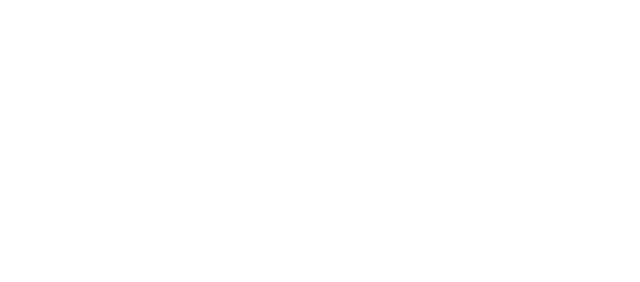
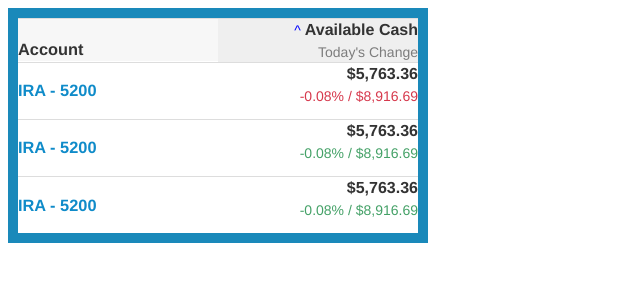
Before and after one commit to Jkthirumal/typescript-ocrmft, a website: page index.html in a window 1280 px wide. Shown: the whole page, without its empty margins (0-640 px from the left). Drawn offline with Linux system fonts and the light colour scheme.

Commit message:
2 files modified

```diff
--- a/index.html
+++ b/index.html
@@ -1,3 +1,136 @@
-<div id="app">
+<!DOCTYPE html>
+<html>
 
-</div>
+<head>
+	<title>Page Title</title>
+	<style>
+		body {
+			font-family: Helvetica, Arial, sans-serif;
+			font-size: 14px;
+			line-height: 1.42857143;
+			color: #333;
+			background-color: #fff;
+		}
+
+		.arrow {
+			color: blue;
+			font-size: 14px;
+		}
+
+		b {
+			font-size: 16px;
+		}
+
+		label {
+			color: #7c7c7c;
+		}
+
+		.table-col-right {
+			background: #efefef;
+			text-align: right;
+			color: #333;
+		}
+
+		.div-table {
+			display: table;
+			width: auto;
+			border: 1px solid #666666;
+			/* border-spacing: 5px;*/
+			/* cellspacing:poor IE support for  this */
+			background-color: transparent;
+			text-align: left;
+			border: 10px solid #1a89ba;
+		}
+
+		.div-table-row {
+			display: table-row;
+			width: auto;
+			clear: both;
+		}
+
+		.div-table-col {
+			float: left;
+			/* fix for  buggy browsers */
+			display: table-column;
+			width: 200px;
+			border-top: 1px solid #ddd;
+		}
+
+		.div-table-col>.div-table-row:frist-child>.table-col-right {
+			background: #efefef;
+			color: #333;
+		}
+
+		.div-table-col:nth-child(even) {
+			text-align: right;
+		}
+
+		.div-table-col>h3 {
+			color: #0f8bc9;
+		}
+
+		.div-table-col:nth-child(2)>span.red {
+			color: #d6384c;
+		}
+
+		.green {
+			color: #44a167;
+		}
+
+		h3.table-header {
+			background: #f7f7f7;
+			color: #333;
+			margin: 0px;
+			padding-top: 19px;
+		}
+	</style>
+</head>
+
+<body>
+
+	<div class="div-table">
+		<div class="div-table-row">
+			<div class="div-table-col">
+				<h3 class="table-header">Account</h3>
+			</div>
+			<div class="div-table-col table-col-right">
+				<span class="arrow"> &#94;</span>
+				<b>Available Cash</b>
+				<br>
+				<label>Today's Change</label>
+			</div>
+		</div>
+		<div class="div-table-row">
+			<div class="div-table-col">
+				<h3>IRA - 5200</h3>
+			</div>
+			<div class="div-table-col">
+				<b>$5,763.36</b>
+				<br>
+				<span class="red">-0.08% / $8,916.69</span>
+			</div>
+		</div>
+		<div class="div-table-row">
+			<div class="div-table-col">
+				<h3>IRA - 5200</h3>
+			</div>
+			<div class="div-table-col">
+				<b>$5,763.36</b>
+				<br>
+				<span class="green">-0.08% / $8,916.69</span></div>
+		</div>
+		<div class="div-table-row">
+			<div class="div-table-col">
+				<h3>IRA - 5200</h3>
+			</div>
+			<div class="div-table-col">
+				<b>$5,763.36</b>
+				<br>
+				<span class="green">-0.08% / $8,916.69</span></div>
+		</div>
+
+	</div>
+
+</body>
+
+</html>
--- a/index.ts
+++ b/index.ts
@@ -1,9 +1,6 @@
 // Import stylesheets
 import "./style.css";
 
-// Write TypeScript code!
-const appDiv: HTMLElement = document.getElementById("app");
-appDiv.innerHTML = `<h1>TypeScript Starter</h1>`;
 
 var acctData = [
   {
```
